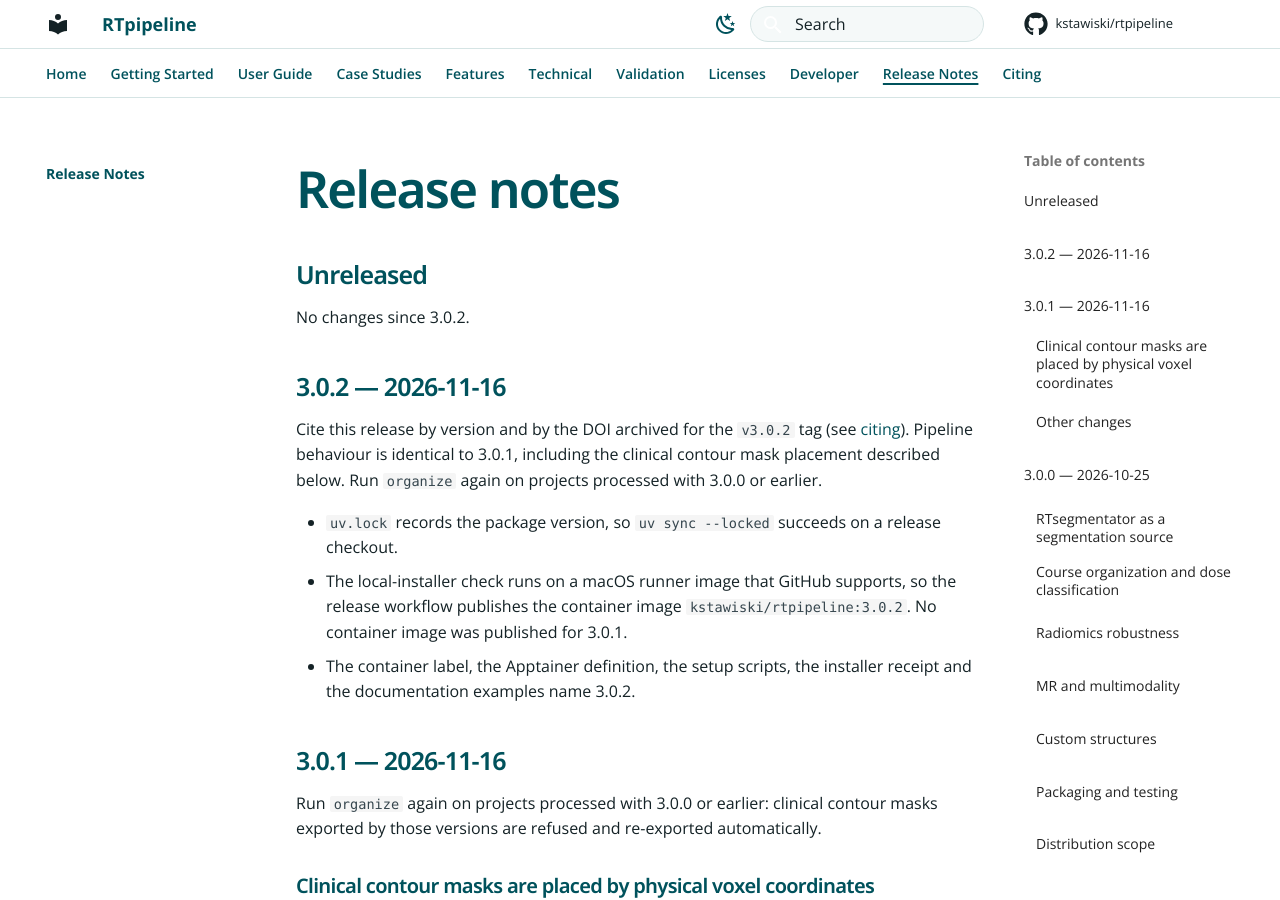
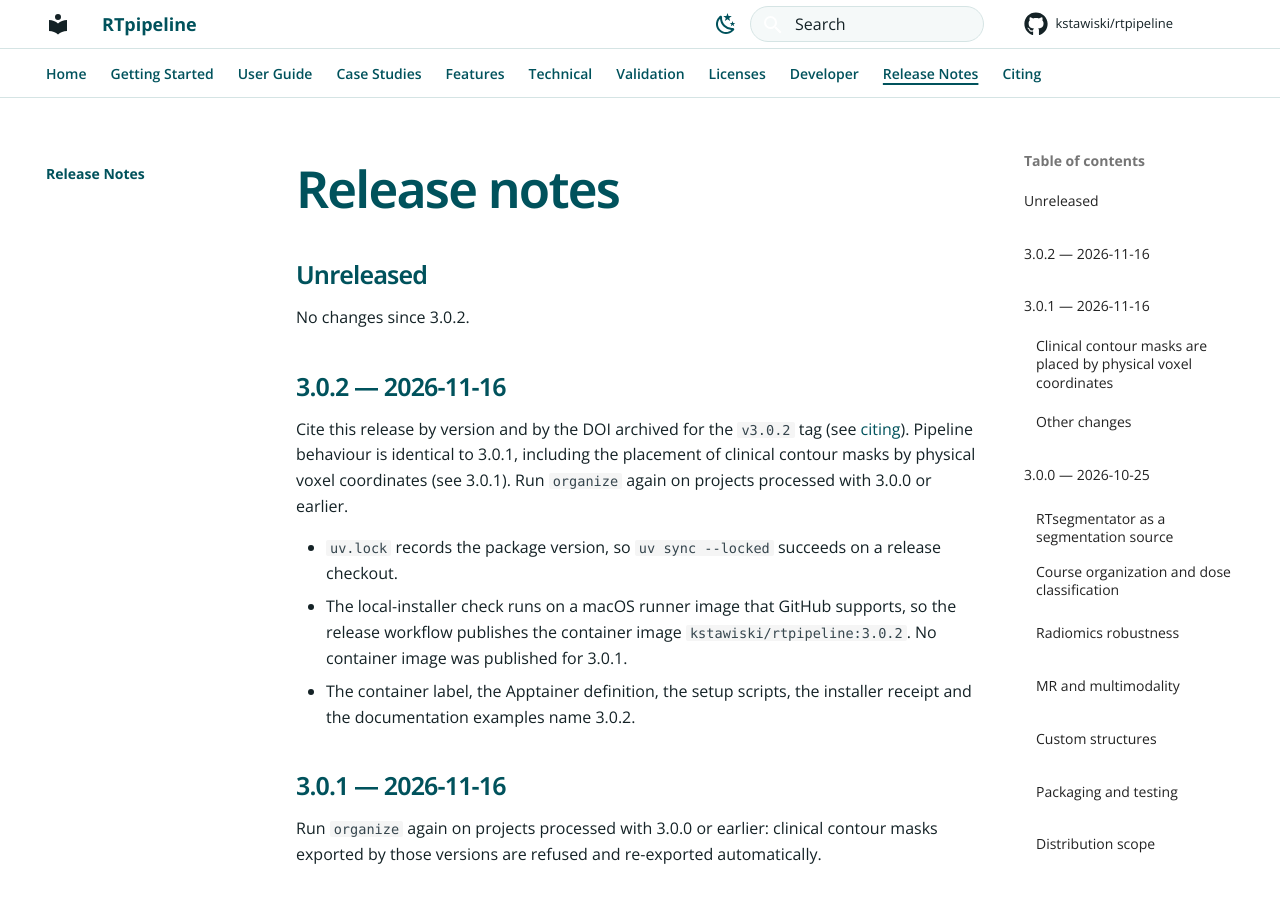
Before and after one commit to kstawiski/rtpipeline, an MkDocs documentation site: the page built from docs/release_notes.md, in a window 1280 px wide and 900 px high. Built offline with MkDocs 1.6.1 and Material for MkDocs 9.7.7, drawn with Linux system fonts in a browser that asks for light colours; comment, search, counter and statistics services are not loaded.

Commit message:
Release notes: point the 3.0.2 entry at the 3.0.1 mask fix
Co-Authored-By: Claude Opus 5.5 <noreply@anthropic.com>

```diff
--- a/docs/release_notes.md
+++ b/docs/release_notes.md
@@ -8,8 +8,8 @@ No changes since 3.0.2.
 
 Cite this release by version and by the DOI archived for the `v3.0.2` tag (see
 [citing](citing.md)). Pipeline behaviour is identical to 3.0.1, including the
-clinical contour mask placement described below. Run `organize` again on
-projects processed with 3.0.0 or earlier.
+placement of clinical contour masks by physical voxel coordinates (see 3.0.1).
+Run `organize` again on projects processed with 3.0.0 or earlier.
 
 - `uv.lock` records the package version, so `uv sync --locked` succeeds on a
   release checkout.
```
